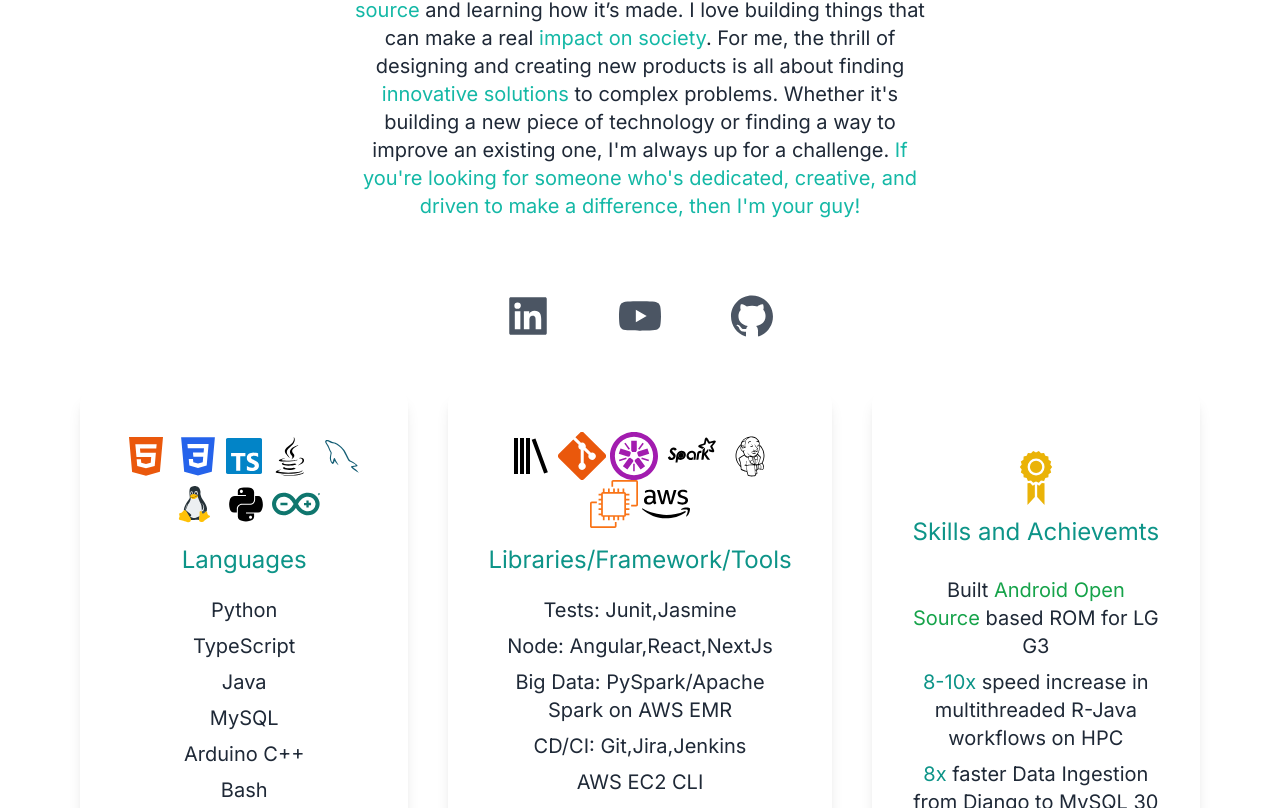
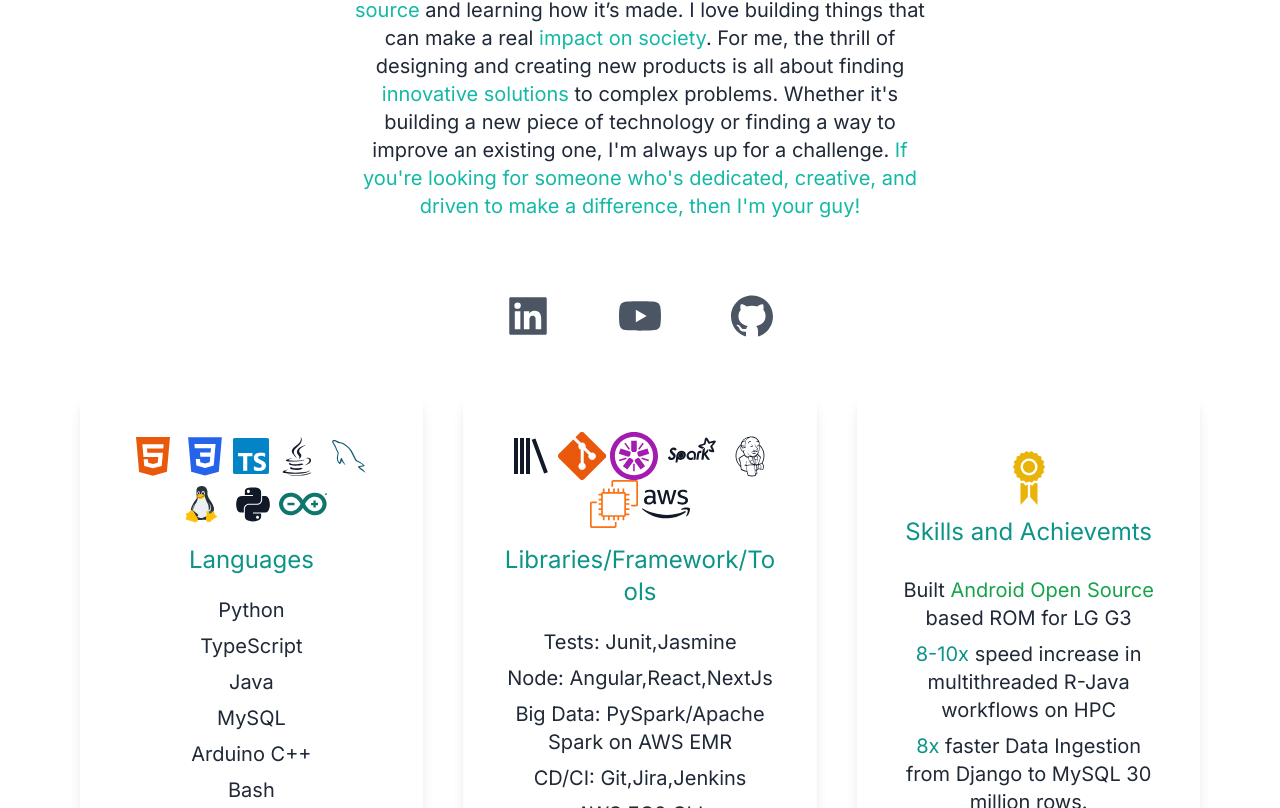
Before and after one commit to akshaymulik/akshay-portfolio, a Next.js app: page / in a window 1280 px wide. Shown: the part 880-1688 px from the top of the page. Built offline with nearby package versions, Linux system fonts and the light colour scheme.

Commit message:
Update page.tsx
Fixed some text elements and icons for lite mode.

```diff
--- a/src/app/page.tsx
+++ b/src/app/page.tsx
@@ -46,7 +46,7 @@ export default function Home() {
           </div>
           <div className='text-center p-10'>
             <h2 className='text-5xl py-2 text-teal-600 font-medium md:tex-6xl break-word'>Akshay Mulik(मुळीक)</h2>
-            <h3 className='text-2xl py-2 md:text-3xl dark:text-white break-word'>Software Developer Engineer</h3>
+            <h3 className='text-2xl py-2 md:text-3xl dark:text-white break-word text-gray-900'>Software Developer Engineer</h3>
             <p className='text-md py-5 leading-8 text-gray-800 md:text-xl max-w-xl mx-auto dark:text-white'>
             <span className='text-teal-500'>Self-learning</span> has been a big part of my journey. Started by maintiaing my PC by reading the motherboard&apos; user manual, and learning from visiting technicians when I was 11.
             Growth in <span className='text-teal-500'>portable electronics</span> motivated me to build some of my <span className='text-teal-500'>Embedded projects</span>, and tinkering with <span className='text-teal-500'>Android&apos;s Open-source</span> and learning how it’s made.
@@ -70,10 +70,10 @@ export default function Home() {
                 <DiHtml5 className='flex-center text-5xl text-orange-600 mx-0.5'/>
                 <DiCss3 className='flex-center text-5xl text-blue-600 mx-0.5'/>
                 <SiTypescript className='flex-center text-4xl text-sky-600 my-1.5 mx-0.5'/>
-                <DiJava className='flex-center text-5xl mx-0.5'/>
+                <DiJava className='flex-center text-5xl mx-0.5 text-gray-900'/>
                 <DiMysql className='flex-center text-5xl text-cyan-800 mx-0.5'/>
                 <FcLinux className='flex-center text-5xl mx-0.5'/>
-                <DiPython className='flex-center text-5xl mx-0.5'/>
+                <DiPython className='flex-center text-5xl mx-0.5 text-gray-900'/>
                 <SiArduino className='flex-center text-5xl mx-0.25 text-teal-700'/>
               </div>
               <h2 className='py-4 text-teal-600 text-2xl'>Languages</h2>
@@ -87,15 +87,15 @@ export default function Home() {
             </div>
             <div className='text-center shadow-lg p-10 rounded-xl my-10 dark:bg-white md:basis-1/3 flex-1'>
               <div className='flex flex-wrap flex-row justify-center'>
-                <BiLibrary className='flex-center text-5xl mx-0.5'/>
+                <BiLibrary className='flex-center text-5xl mx-0.5 text-gray-900'/>
                 <BsGit className='flex-center text-5xl mx-0.5 text-orange-600'/>
                 <SiJasmine className='flex-center text-5xl text-fuchsia-700 mx-0.5'/>
-                <DiSpark className='flex-center text-6xl mx-0.5 -my-3'/>
-                <DiJenkins className='flex-center text-5xl mx-0.5'/>
+                <DiSpark className='flex-center text-6xl mx-0.5 -my-3 text-gray-900'/>
+                <DiJenkins className='flex-center text-5xl mx-0.5 text-gray-900'/>
                 <SiAmazonec2 className='flex-center text-5xl text-orange-500 mx-0.5'/>
-                <SiAmazonaws className='flex-center text-5xl mx-0.5'/>
+                <SiAmazonaws className='flex-center text-5xl mx-0.5 text-gray-900'/>
               </div>
-              <h2 className='my-4 text-2xl text-teal-600 break-word'>Libraries/Framework/Tools</h2>
+              <h2 className='my-4 text-2xl text-teal-600 break-all'>Libraries/Framework/Tools</h2>
               <p className='text-gray-800 py-1 text-xl'>Tests: Junit,Jasmine</p>
               <p className='text-gray-800 py-1 text-xl'>Node: Angular,React,NextJs</p>
               <p className='text-gray-800 py-1 text-xl'>Big Data: PySpark/Apache Spark on AWS EMR</p>
```
